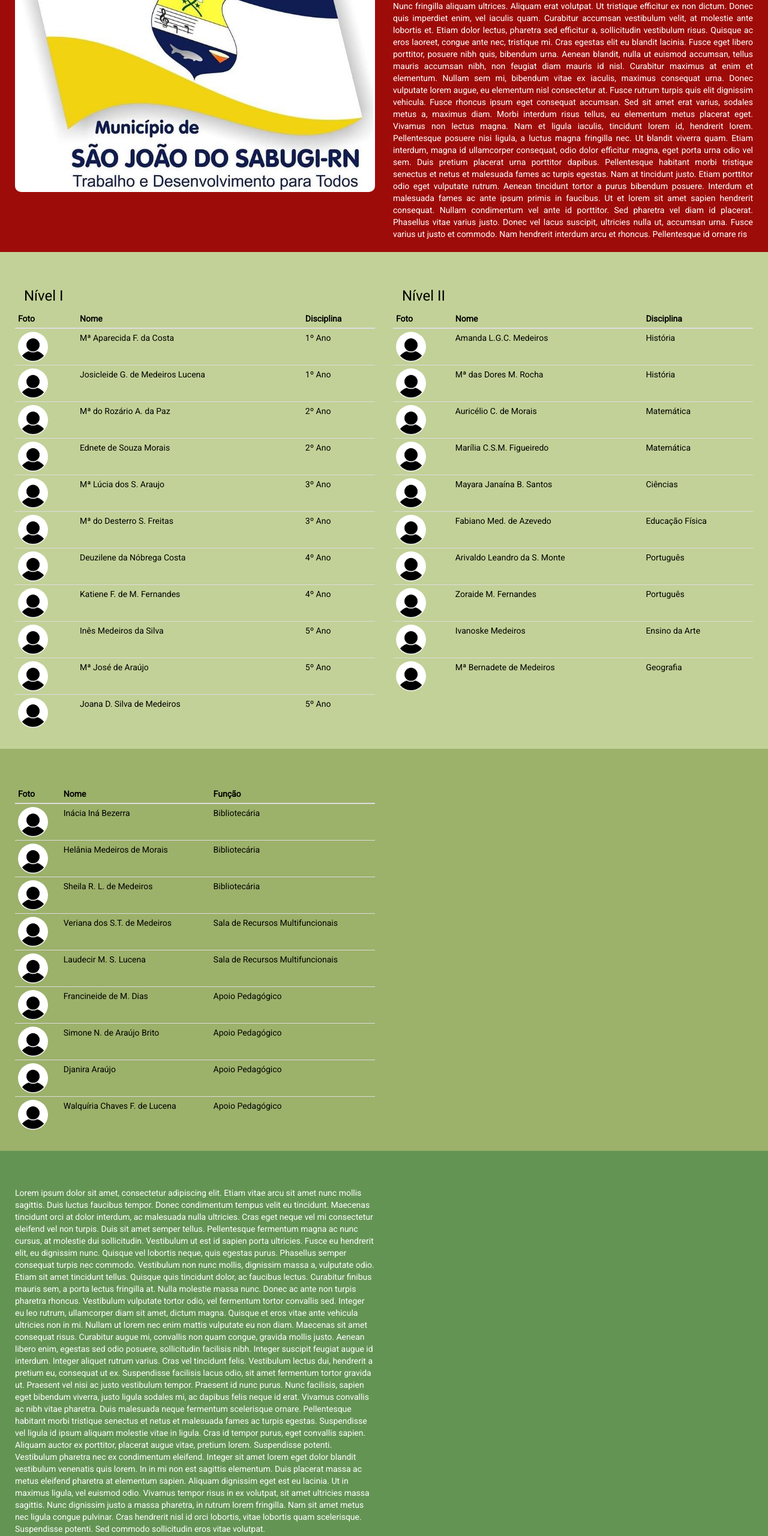
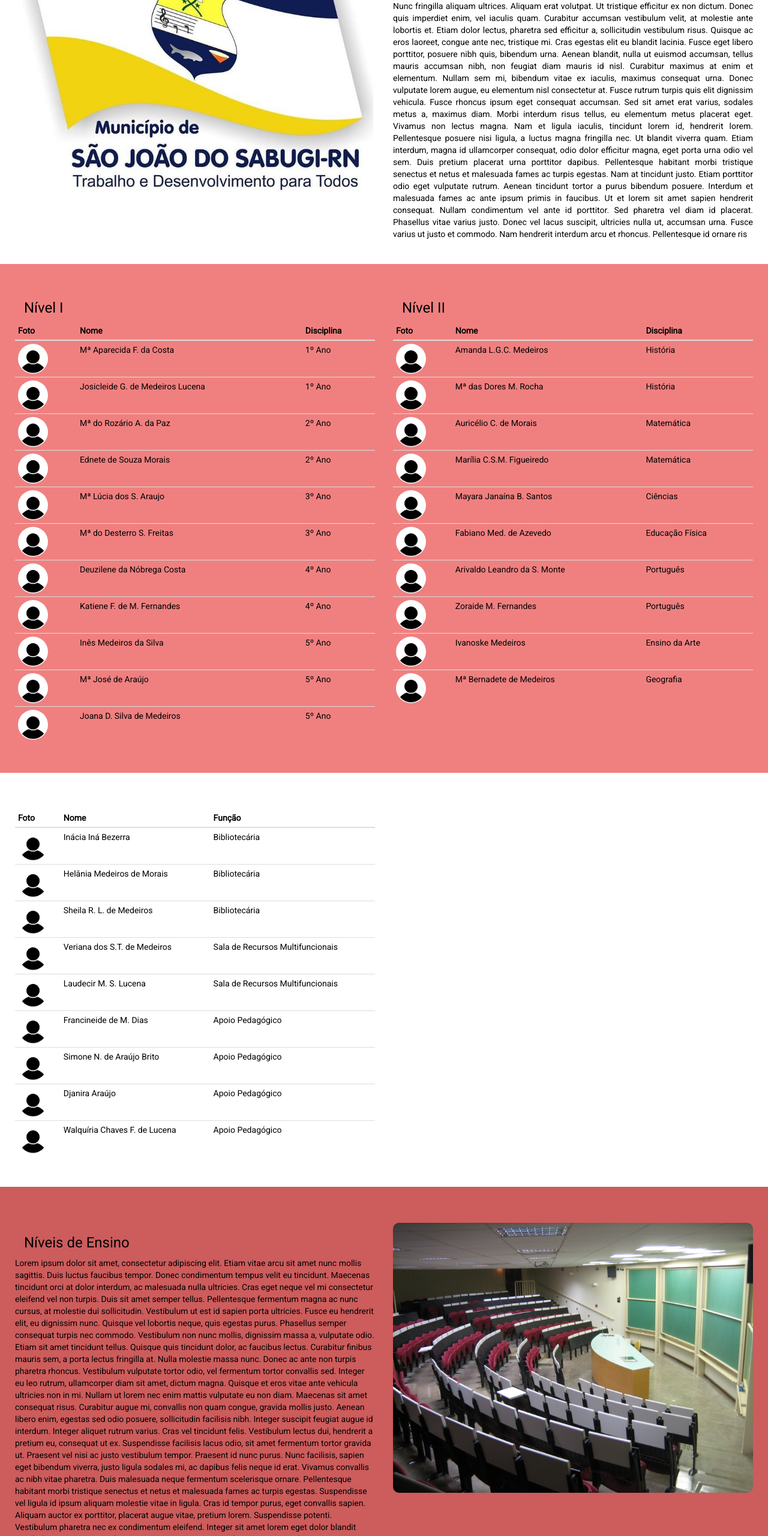
Before and after one commit to pedrohcavalcante/DevWebFinalProject, a plain HTML site: page index.html in a window 1280 px wide. Shown: the part 240-2800 px from the top of the page at 60% size. Drawn offline with nearby package versions, Linux system fonts and the light colour scheme.

Commit message:
alterações colorificas

```diff
--- a/index.html
+++ b/index.html
@@ -264,6 +264,7 @@ Nullam condimentum vel ante id porttitor. Sed pharetra vel diam id placerat. Pha
 
             <div class="row" id="niveis">
                 <div class="col-sm-6">
+                    <h3>Níveis de Ensino</h3>
                     Lorem ipsum dolor sit amet, consectetur adipiscing elit. Etiam vitae arcu sit amet nunc mollis sagittis. Duis luctus faucibus tempor. Donec condimentum tempus velit eu tincidunt. Maecenas tincidunt orci at dolor interdum, ac malesuada nulla ultricies. Cras eget neque vel mi consectetur eleifend vel non turpis. Duis sit amet semper tellus. Pellentesque fermentum magna ac nunc cursus, at molestie dui sollicitudin. Vestibulum ut est id sapien porta ultricies. Fusce eu hendrerit elit, eu dignissim nunc. Quisque vel lobortis neque, quis egestas purus. Phasellus semper consequat turpis nec commodo. Vestibulum non nunc mollis, dignissim massa a, vulputate odio. Etiam sit amet tincidunt tellus.
 
 Quisque quis tincidunt dolor, ac faucibus lectus. Curabitur finibus mauris sem, a porta lectus fringilla at. Nulla molestie massa nunc. Donec ac ante non turpis pharetra rhoncus. Vestibulum vulputate tortor odio, vel fermentum tortor convallis sed. Integer eu leo rutrum, ullamcorper diam sit amet, dictum magna. Quisque et eros vitae ante vehicula ultricies non in mi.
@@ -275,6 +276,7 @@ Nunc facilisis, sapien eget bibendum viverra, justo ligula sodales mi, ac dapibu
 Aliquam dignissim eget est eu lacinia. Ut in maximus ligula, vel euismod odio. Vivamus tempor risus in ex volutpat, sit amet ultricies massa sagittis. Nunc dignissim justo a massa pharetra, in rutrum lorem fringilla. Nam sit amet metus nec ligula congue pulvinar. Cras hendrerit nisl id orci lobortis, vitae lobortis quam scelerisque. Suspendisse potenti. Sed commodo sollicitudin eros vitae volutpat.
                 </div>
                 <div class="col-sm-6">
+                    <img src="img/sala.jpg" class="img-responsive">
                 </div>
             </div>
             <div class="row text-justify" id="sobre">
--- a/style/style.css
+++ b/style/style.css
@@ -1,38 +1,45 @@
 body{
-    color: white;
+    color: black;
     font-family: 'Roboto', sans-serif;
 }
 #index{
     padding: 10px;
     padding-top: 60px;
-    background-color: #9E0C09;
+    padding-bottom: 30px;
+    background-color: white;
 }
 #professores{
     padding: 10px;
     padding-top: 40px;
-    background-color: #C2D197;
+    padding-bottom: 30px;
+    background-color: lightcoral;
     color: black;
 }
 #equipe{
     padding: 10px;
     padding-top: 60px;
-    background-color: #9CB16A;
+    padding-bottom: 30px;
+    background-color: white;
     color: black;
 }
 #niveis{
     padding: 10px;
     padding-top: 60px;
-    background-color: #649454;
+    padding-bottom: 30px;
+    background-color: indianred;
+
 }
 #sobre{
     padding: 10px;
     padding-top: 60px;
-    background-color: #075057;
+    padding-bottom: 30px;
+    background-color: white;
 }
 #contato{
     padding-top: 60px;
-    padding: 10px;
-    background-color: #023850;
+    padding-bottom: 30px;
+    background-color: darkred;
+    color: white;
 }
 .glyColor{
     color: #023850;
```
Also changed, not shown: img/sala.jpg (added).
